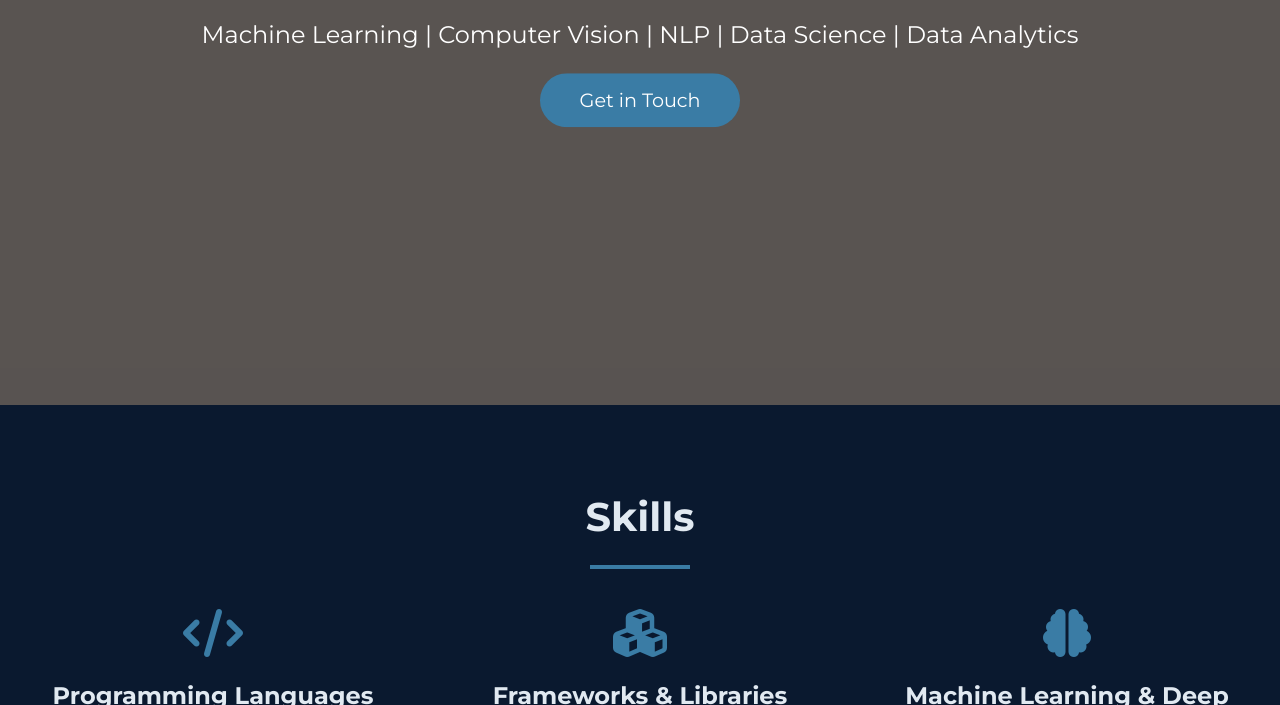
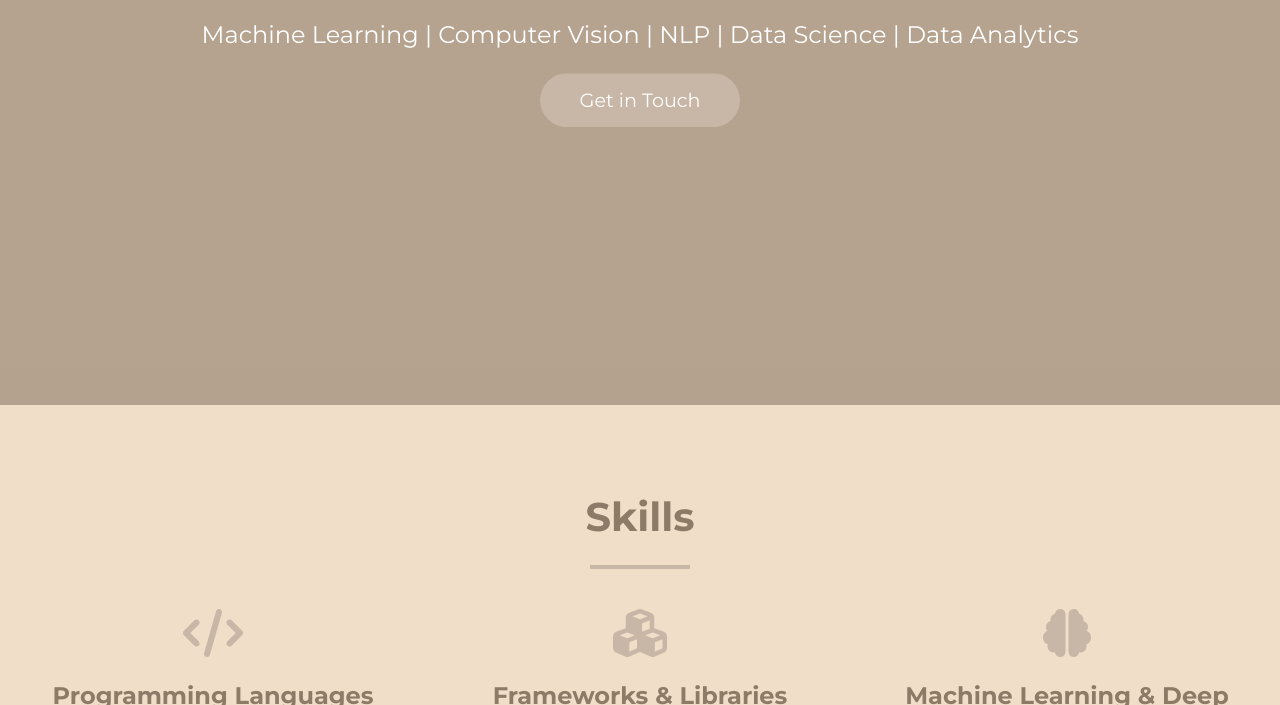
Before and after one commit to rishusiva/Portfolio, a plain HTML site: page index.html in a window 1280 px wide. Shown: the part 395-1100 px from the top of the page. Drawn offline with nearby package versions, Linux system fonts and the light colour scheme.

Commit message:
Update style.css

```diff
--- a/style.css
+++ b/style.css
@@ -1,9 +1,9 @@
 /* Variables for Colors and Fonts */
 :root {
-    --primary-color: #E1E9F1;        /* Light Grayish Blue for Text */
-    --secondary-color: #133B5C;      /* Deep Steel Blue */
-    --accent-color: #3A7CA5;         /* Teal Blue for Highlights */
-    --light-color: #0A192F;          /* Dark Navy Background */
+    --primary-color: #8D7B68;       /* Darkest */
+    --secondary-color: #A4907C;     /* Dark */
+    --accent-color: #C8B6A6;        /* Medium */
+    --light-color: #F1DEC9;         /* Lightest */
     --font-family: 'Montserrat', sans-serif;
 }
 
```
